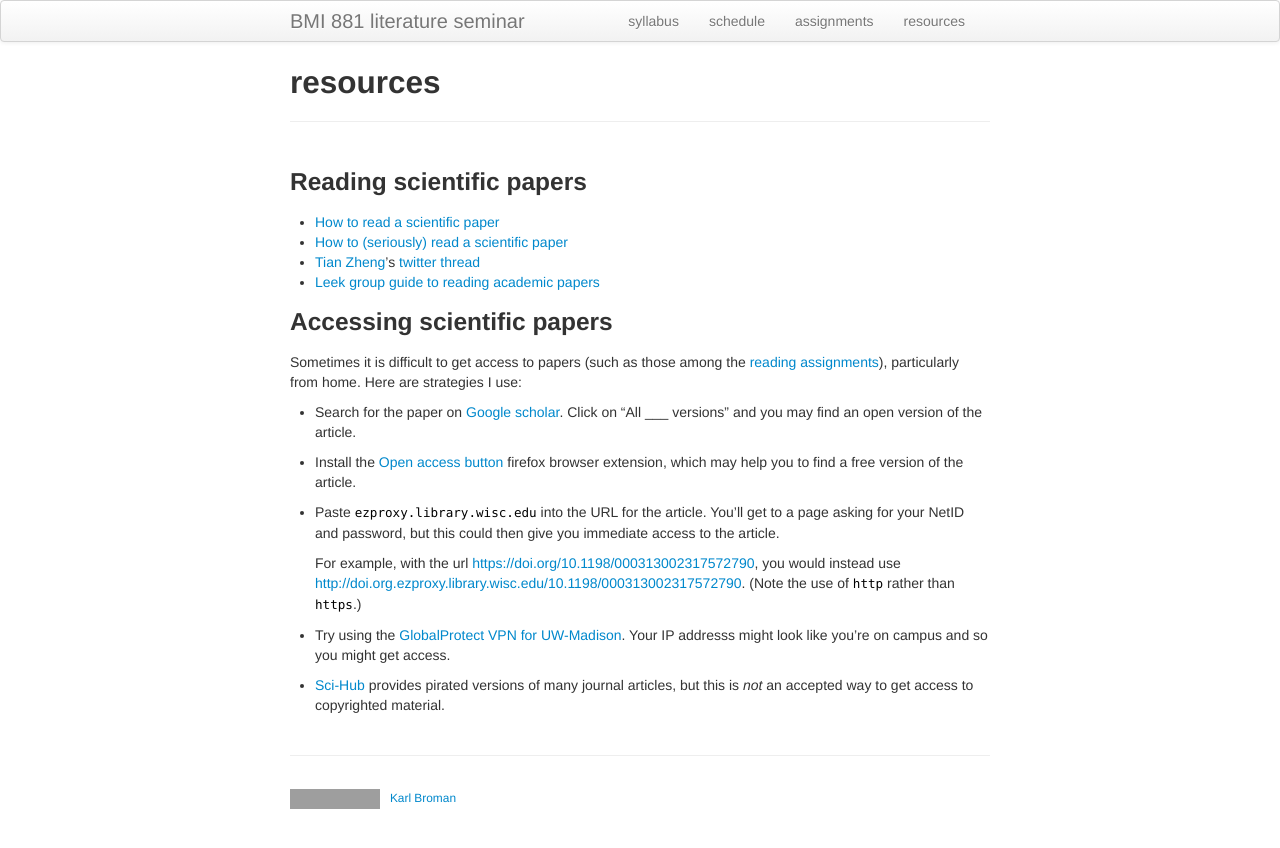
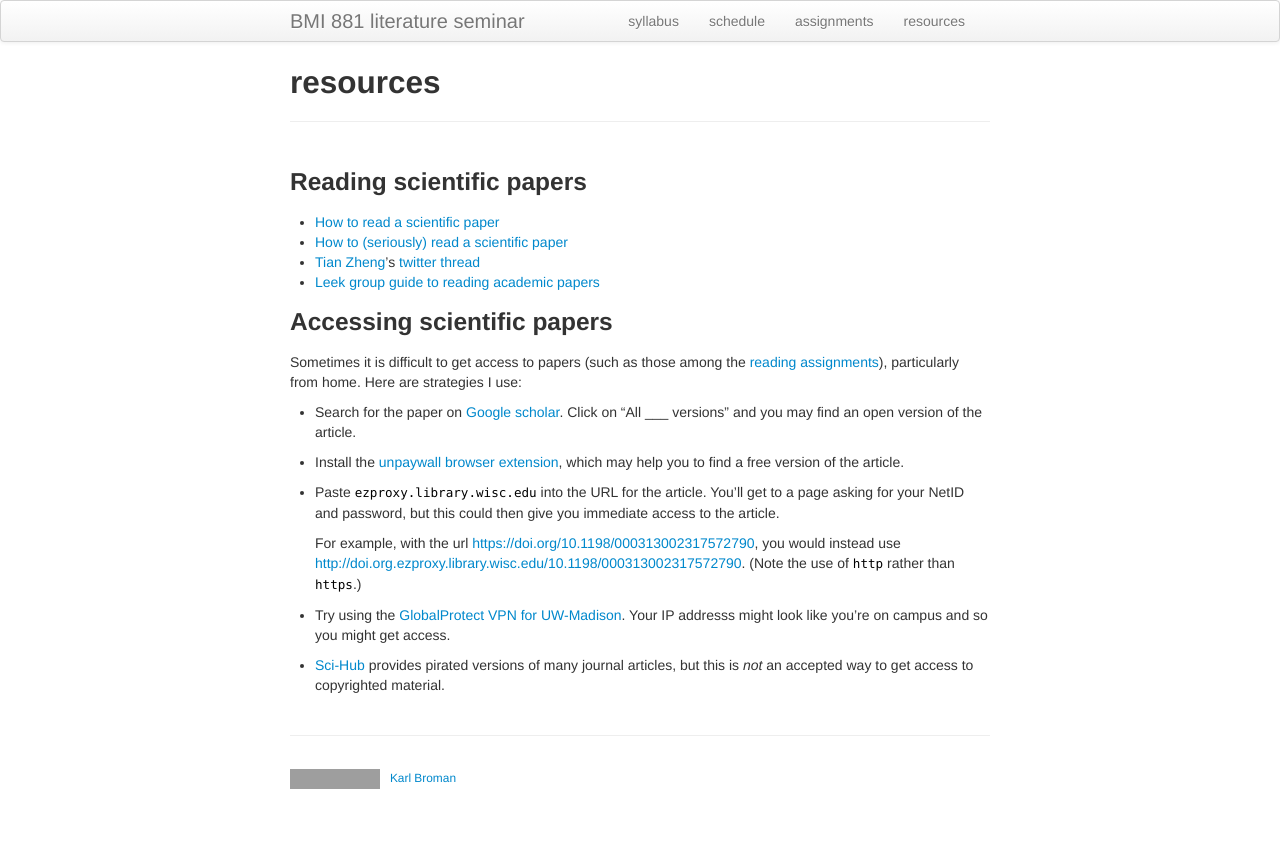
Before and after one commit to kbroman/BMI881_fall2022, a Jekyll site: the page built from resources.md, in a window 1280 px wide. Shown: the top 848 px of the page. Built offline with Jekyll 4.4.1, drawn with Linux system fonts in a browser that asks for light colours; grey boxes are pictures that could not be loaded.

Commit message:
resources: oa button -> unpaywall extension

```diff
--- a/resources.md
+++ b/resources.md
@@ -20,9 +20,8 @@ Here are strategies I use:
 - Search for the paper on [Google scholar](https://scholar.google.com).
   Click on "All ___ versions" and you may find an open version of the article.
 
-- Install the [Open access button](https://openaccessbutton.org/)
-  firefox browser extension, which may help you to find a free version
-  of the article.
+- Install the [unpaywall browser extension](https://unpaywall.org/products/extension),
+  which may help you to find a free version of the article.
 
 - Paste `ezproxy.library.wisc.edu` into the URL for the article.
   You'll get to a page asking for your NetID and password, but this
```
